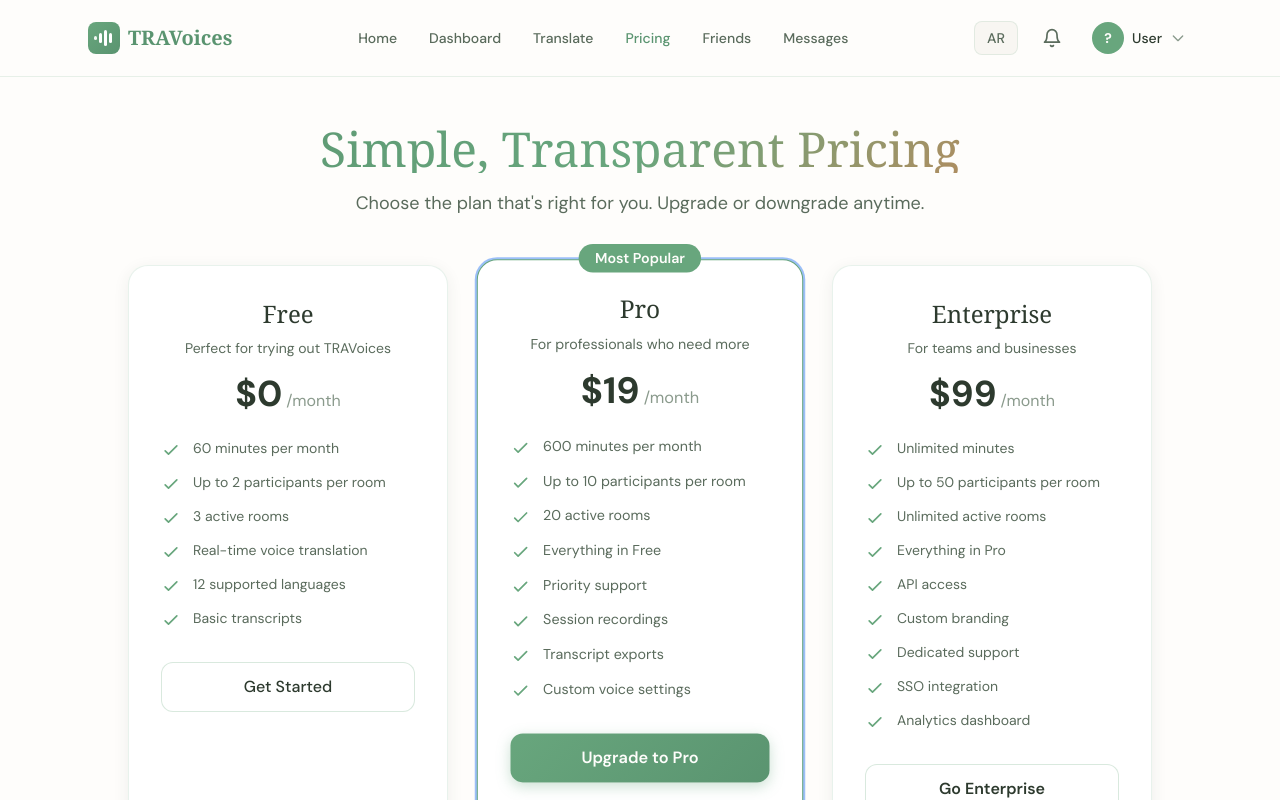
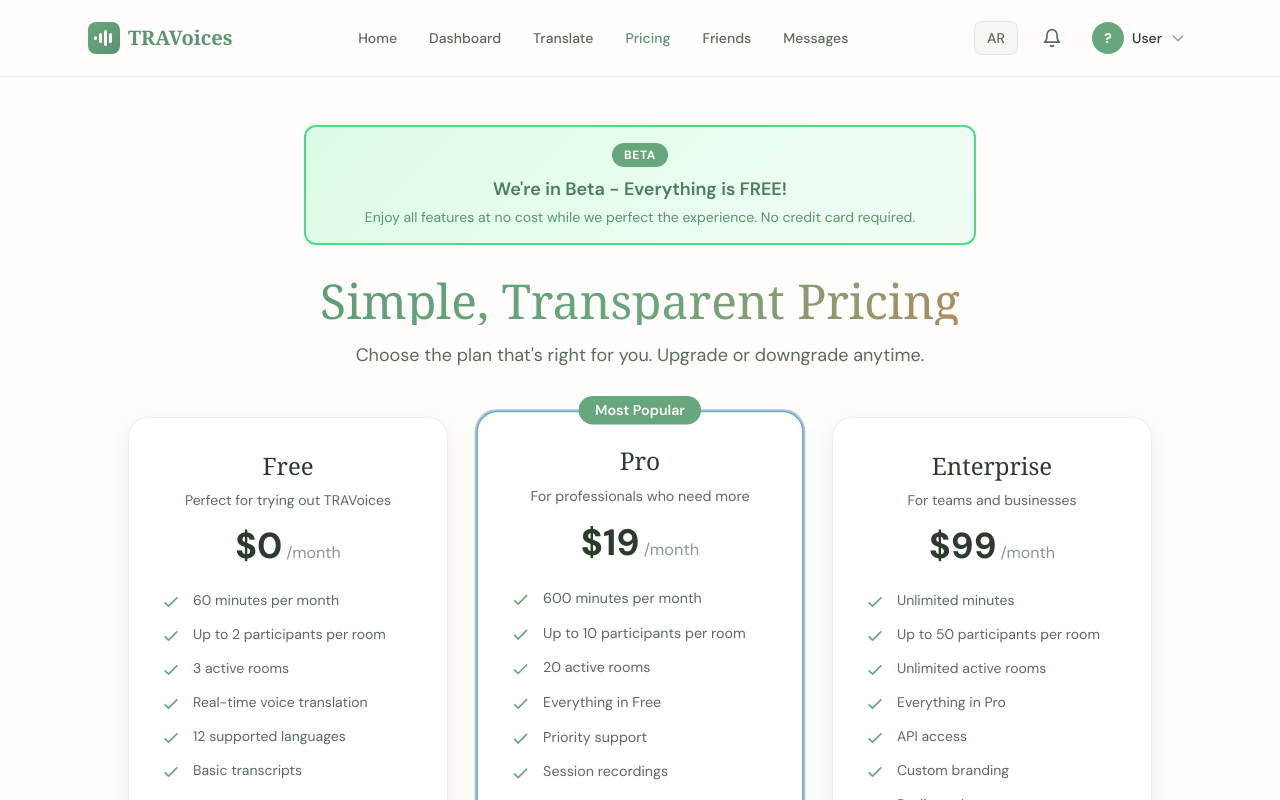
Before and after one commit to autonomyowner/LinguaBridge, a React (Vite) app: page /pricing in a window 1280 px wide. Shown: the top 800 px of the page. Built offline with nearby package versions, Linux system fonts and the light colour scheme; no server answers.

Commit message:
feat: Add beta banner to pricing page with Arabic translation
- Added prominent beta banner announcing free access during beta period
- Added translation keys for English and Arabic

Co-Authored-By: Claude Opus 4.5 <noreply@anthropic.com>

```diff
--- a/pages/PricingPage.tsx
+++ b/pages/PricingPage.tsx
@@ -1,6 +1,6 @@
 import React from "react";
 import { Link } from "react-router-dom";
-import { useMutation } from "convex/react";
+import { useMutation, useQuery } from "convex/react";
 import { api } from "../convex/_generated/api";
 import { useAuth } from "../providers/AuthContext";
 import { useLanguage } from "../providers/LanguageContext";
@@ -10,6 +10,8 @@ import { TIER_LIMITS } from "../convex/schema";
 const PricingPage: React.FC = () => {
   const { user, isAuthenticated } = useAuth();
   const { t } = useLanguage();
+  const subscription = useQuery(api.subscriptions.queries.getCurrent);
+  const userTier = subscription?.tier || "free";
   const upgradeTier = useMutation(api.subscriptions.mutations.upgradeTier);
   const [isLoading, setIsLoading] = React.useState<string | null>(null);
   const [success, setSuccess] = React.useState<string | null>(null);
@@ -48,7 +50,7 @@ const PricingPage: React.FC = () => {
         t("pricing.supportedLanguages"),
         t("pricing.basicTranscripts"),
       ],
-      cta: user?.subscriptionTier === "free" ? t("pricing.currentPlan") : t("pricing.getStarted"),
+      cta: userTier === "free" ? t("pricing.currentPlan") : t("pricing.getStarted"),
       popular: false,
     },
     {
@@ -67,7 +69,7 @@ const PricingPage: React.FC = () => {
         t("pricing.transcriptExports"),
         t("pricing.customVoice"),
       ],
-      cta: user?.subscriptionTier === "pro" ? t("pricing.currentPlan") : t("pricing.upgradeToPro"),
+      cta: userTier === "pro" ? t("pricing.currentPlan") : t("pricing.upgradeToPro"),
       popular: true,
     },
     {
@@ -87,7 +89,7 @@ const PricingPage: React.FC = () => {
         t("pricing.ssoIntegration"),
         t("pricing.analyticsDashboard"),
       ],
-      cta: user?.subscriptionTier === "enterprise" ? t("pricing.currentPlan") : t("pricing.goEnterprise"),
+      cta: userTier === "enterprise" ? t("pricing.currentPlan") : t("pricing.goEnterprise"),
       popular: false,
     },
   ];
@@ -114,6 +116,30 @@ const PricingPage: React.FC = () => {
               {success}
             </div>
           )}
+
+          {/* Beta Banner */}
+          <div
+            className="max-w-2xl mx-auto mb-8 p-4 rounded-xl text-center"
+            style={{
+              background: "linear-gradient(135deg, var(--matcha-100), var(--matcha-50))",
+              border: "2px solid var(--matcha-400)"
+            }}
+          >
+            <div className="flex items-center justify-center gap-2 mb-2">
+              <span
+                className="px-3 py-1 rounded-full text-xs font-bold uppercase tracking-wider"
+                style={{ background: "var(--matcha-500)", color: "var(--text-inverse)" }}
+              >
+                {t("pricing.betaBadge")}
+              </span>
+            </div>
+            <p className="font-semibold text-lg" style={{ color: "var(--matcha-700)" }}>
+              {t("pricing.betaTitle")}
+            </p>
+            <p className="text-sm mt-1" style={{ color: "var(--matcha-600)" }}>
+              {t("pricing.betaSubtitle")}
+            </p>
+          </div>
 
           {/* Header */}
           <div className="text-center mb-12">
@@ -187,7 +213,7 @@ const PricingPage: React.FC = () => {
                 </ul>
 
                 {tier.tier === "free" ? (
-                  user?.subscriptionTier === "free" ? (
+                  userTier === "free" ? (
                     <div
                       className="w-full py-3 rounded-xl text-center font-semibold"
                       style={{ background: "var(--bg-elevated)", color: "var(--text-muted)" }}
@@ -202,7 +228,7 @@ const PricingPage: React.FC = () => {
                       {tier.cta}
                     </Link>
                   )
-                ) : user?.subscriptionTier === tier.tier ? (
+                ) : userTier === tier.tier ? (
                   <div
                     className="w-full py-3 rounded-xl text-center font-semibold"
                     style={{ background: "var(--matcha-100)", color: "var(--matcha-700)" }}
--- a/providers/LanguageContext.tsx
+++ b/providers/LanguageContext.tsx
@@ -213,6 +213,11 @@ const en: Record<string, string> = {
   "pricing.dedicatedSupport": "Dedicated support",
   "pricing.ssoIntegration": "SSO integration",
   "pricing.analyticsDashboard": "Analytics dashboard",
+  // Beta Banner
+  "pricing.betaBadge": "Beta",
+  "pricing.betaTitle": "We're in Beta - Everything is FREE!",
+  "pricing.betaSubtitle": "Enjoy all features at no cost while we perfect the experience. No credit card required.",
+
   // FAQ
   "pricing.faqTitle": "Frequently Asked Questions",
   "pricing.faq1Q": "Can I change my plan anytime?",
@@ -537,6 +542,11 @@ const ar: Record<string, string> = {
   "pricing.dedicatedSupport": "دعم مخصص",
   "pricing.ssoIntegration": "تكامل SSO",
   "pricing.analyticsDashboard": "لوحة تحليلات",
+  // Beta Banner
+  "pricing.betaBadge": "تجريبي",
+  "pricing.betaTitle": "نحن في المرحلة التجريبية - كل شيء مجاني!",
+  "pricing.betaSubtitle": "استمتع بجميع الميزات بدون تكلفة بينما نحسن التجربة. لا حاجة لبطاقة ائتمان.",
+
   // FAQ
   "pricing.faqTitle": "الأسئلة الشائعة",
   "pricing.faq1Q": "هل يمكنني تغيير خطتي في أي وقت؟",
```
